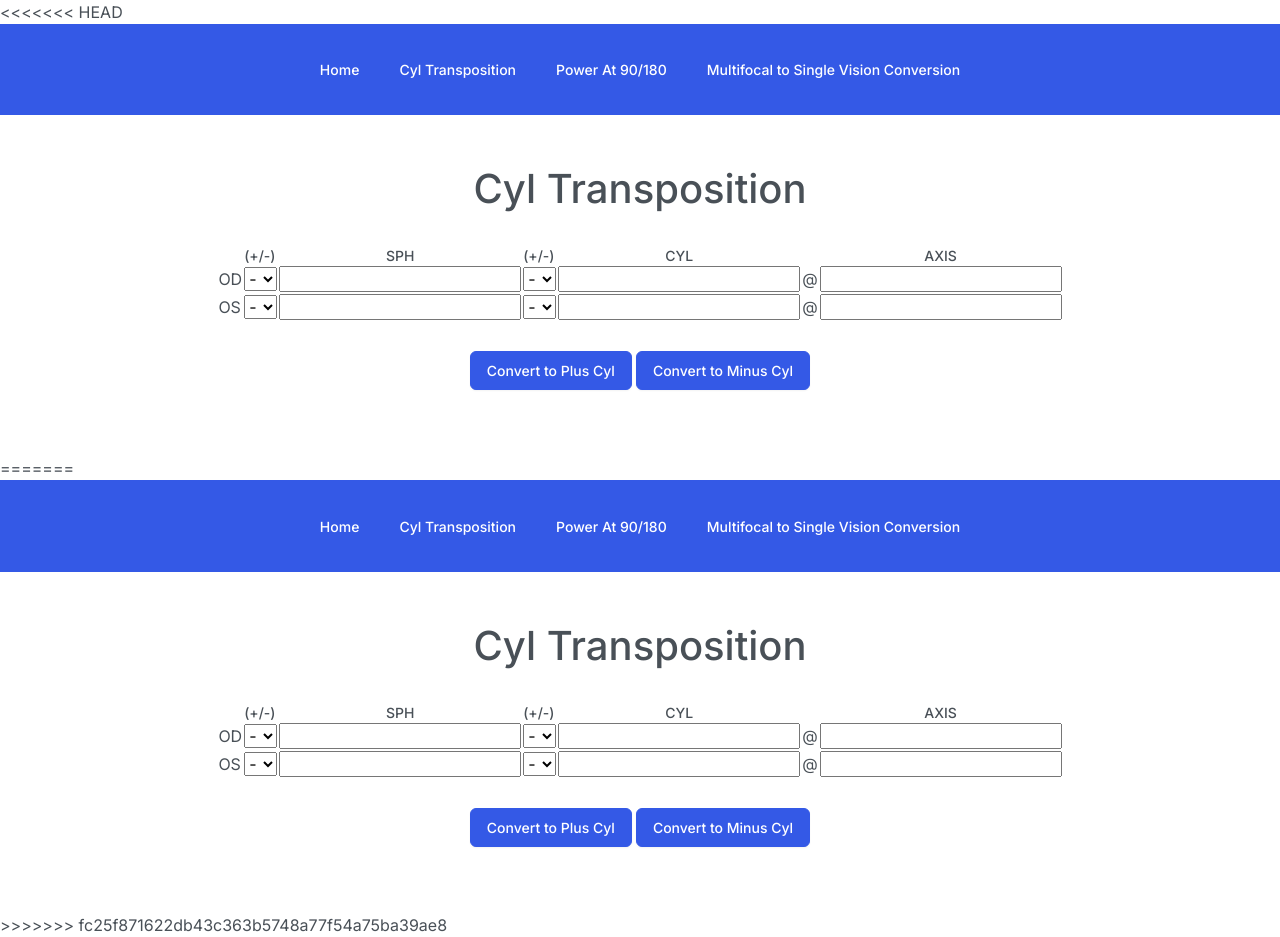
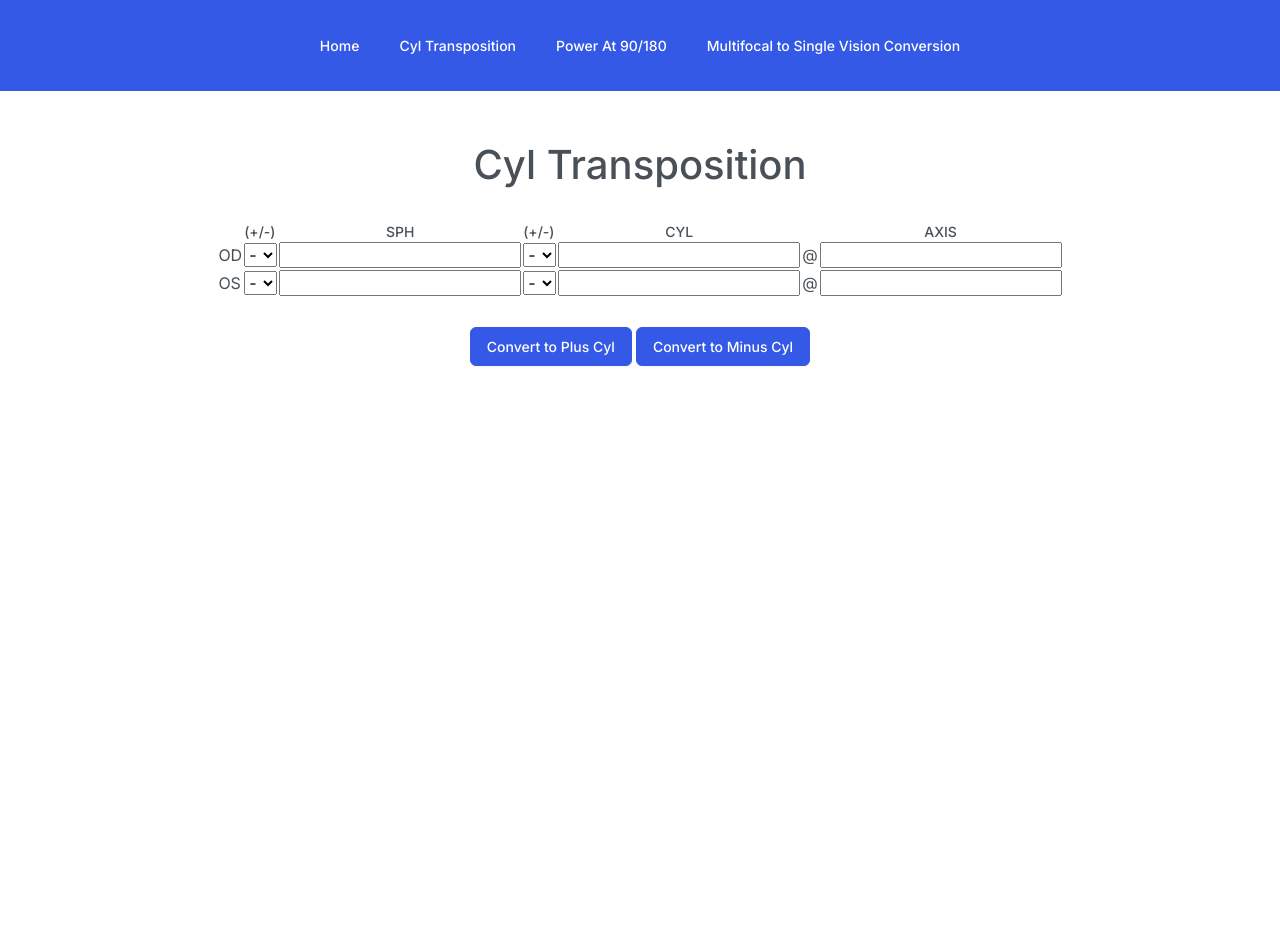
Before and after one commit to CLEWARNE99/Flask-Prescription-Toolkit, a Flask app: page /cyl_transpose in a window 1280 px wide. After the commit the page ends 366 px from the top, so only its background shows below. Run offline with Flask 3, Linux system fonts and the light colour scheme; parts of the project's set-up code (start-up, migrations or seed data) failed here and were passed over; some libraries are stand-ins or nearby versions.

Commit message:
Update cyl_transpose.html
Resolve merge conflicts

```diff
--- a/app/templates/cyl_transpose.html
+++ b/app/templates/cyl_transpose.html
@@ -1,4 +1,3 @@
-<<<<<<< HEAD
 <head>
     <meta charset="UTF-8">
     <title>Cyl Transposition</title>
@@ -93,100 +92,4 @@
         {% endif %}
         </div>
     </main>
-=======
-<head>
-    <meta charset="UTF-8">
-    <title>Cyl Transposition</title>
-    <link rel="stylesheet" href="{{ url_for('static', filename='bootstrap.min.css') }}">
-</head>
-{% from 'index.html' import navigation_bar %}
-<body>
-    {{ navigation_bar() }}
-<div class="container center bottom-margin-small">
-    <div class="page-header" id="banner">
-        <h1>Cyl Transposition</h1>
-    </div>
-    </div>
-    <main>
-        <div class="container center bottom-margin-small">
-        <form method="POST">
-        <table class="bottom-margin-small">
-            <thead>
-                <tr>
-                    <th></th>
-                    <th>(+/-)</th>
-                    <th class="text-center">SPH</th>
-                    <th>(+/-)</th>
-                    <th class="text-center">CYL</th>
-                    <th></th>
-                    <th class="text-center">AXIS</th>
-                </tr>
-            </thead>
-            <tbody>
-                <tr class="table-primary">
-                    <td>OD</td>
-                    <td>
-                        <select name="od_sph_sign">
-                            <option value="" disabled></option>
-                            <option value="-">-</option>
-                            <option value="+">+</option>
-                        </select>
-                    </td>
-                    <td><input type="text" name="od_sph_val" required="required"/></td>
-                    <td><select name="od_cyl_sign">
-                            <option value="" disabled></option>
-                            <option value="-">-</option>
-                            <option value="+">+</option>
-                        </select></td>
-                    <td><input type="text" name="od_cyl_val" required="required"/></td>
-                    <td>@</td>
-                    <td><input type="text" name="od_axis" required="required"/></td>
-                </tr>
-                <tr class='table-primary'>
-                    <td>OS</td>
-                    <td>
-                        <select name="os_sph_sign">
-                            <option value="" disabled></option>
-                            <option value="-">-</option>
-                            <option value="+">+</option>
-                        </select>
-                    </td>
-                    <td><input type="text" name="os_sph_val" required="required"/></td>
-                    <td><select name="os_cyl_sign">
-                            <option value="" disabled></option>
-                            <option value="-">-</option>
-                            <option value="+">+</option>
-                        </select></td>
-                    <td><input type="text" name="os_cyl_val" required="required"/></td>
-                    <td>@</td>
-                    <td><input type="text" name="os_axis" required="required"/></td>
-                </tr>
-            </tbody>
-        </table>
-            <div class="container center bottom-margin-small">
-                <button class="btn btn-primary rx-button" type="submit" name="convert_type" value="to_plus">Convert to Plus Cyl</button>
-                <button class="btn btn-primary rx-button" type="submit" name="convert_type" value="to_minus">Convert to Minus Cyl</button>
-            </div>
-        </form>
-        </div>
-        <div class="container text-center">
-        {% if rx_formatted_od and rx_formatted_os %}
-            <h1 class="text-purp">You entered:</h1>
-            <div class="bigger-text bottom-margin-small">
-            <p><b>{{original_rx_formatted_od}}</b></p>
-            <p><b>{{original_rx_formatted_os}}</b></p>
-            </div>
-            <h1 class="text-purp">The converted prescription is: </h1>
-            <div class="bigger-text">
-            <p><b>{{rx_formatted_od}}</b></p>
-            <p><b>{{rx_formatted_os}}</b></p>
-            </div>
-        {% elif invalid_entry %}
-            <div class="bigger-text">
-            <p>Invalid entry. Please try again.</p>
-            </div>
-        {% endif %}
-        </div>
-    </main>
->>>>>>> fc25f871622db43c363b5748a77f54a75ba39ae8
 </body>
```
